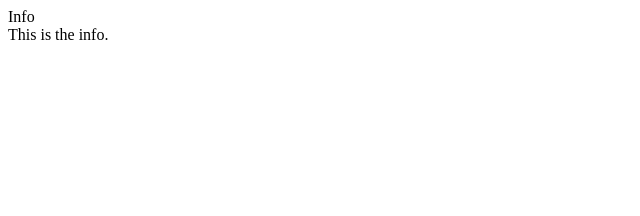
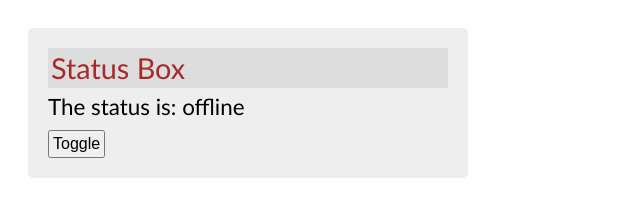
Before and after one commit to edwardtanguay/javascript-classes-methods-eventhandlers, a website with bundled scripts: page index.html in a window 1280 px wide. Shown: the whole page, without its empty margins (0-640 px from the left). Built offline with nearby package versions, Linux system fonts and the light colour scheme.

Commit message:
finished

```diff
--- /dev/null
+++ b/css/main.css
@@ -0,0 +1,26 @@
+body {
+	font-family: 'Gill Sans', 'Gill Sans MT', Calibri, 'Trebuchet MS', sans-serif;
+	font-size: 1.4rem;
+	padding: 20px;
+}
+
+div.infoBox {
+	background: #eee;
+	padding: 20px;
+	width: 400px;
+	border-radius: 5px;
+}
+
+div.title {
+	font-size: 1.8rem;
+	color: brown;
+	background: #ddd;
+	padding: 3px;
+	margin: 0 0 5px 0;
+}
+
+button {
+	margin: 10px 0 0 0;
+	font-size: 1rem;
+	padding: 3px;
+}
--- a/index.html
+++ b/index.html
@@ -8,5 +8,6 @@
 </head>
 <body>
 	<div class="content"></div>
+	<link rel="stylesheet" href="./css/main.css" defer>
 </body>
 </html>
--- a/js/InfoBox.js
+++ /dev/null
@@ -1,16 +0,0 @@
-export class InfoBox {
-	constructor(title, body) {
-		this.document = document;
-		this.title = title;
-		this.body = body;
-	}
-
-	display() {
-		return `
-			<div className="infoBox">
-		<div className="title">${this.title}</div>
-		<div className="body">${this.body}</div>
-			</div>
-			`;
-	}
-}
--- /dev/null
+++ b/js/StatusBox.js
@@ -0,0 +1,28 @@
+export class StatusBox {
+	constructor(parentElem, status = 'offline') {
+		this.parentElem = parentElem;
+		this.status = status;
+
+		this.parentElem.innerHTML += this.getHtml();
+
+		this.buttonElem = this.parentElem.querySelector('button');
+		this.statusElem = this.parentElem.querySelector('span.status');
+
+		this.buttonElem.addEventListener('click', this.toggle);
+	}
+
+	toggle = () => {
+		this.status = this.status === 'online' ? 'offline' : 'online';
+		this.statusElem.innerHTML = this.status;
+	}
+
+	getHtml() {
+		return `
+<div class="infoBox">
+	<div class="title">Status Box</div>
+	<div class="body">The status is: <span class="status">${this.status}</span></div>
+	<button>Toggle</button>
+</div>
+			`;
+	}
+}
--- a/js/main.js
+++ b/js/main.js
@@ -1,7 +1,5 @@
-import './InfoBox.js';
-import { InfoBox } from './InfoBox.js';
+import { StatusBox } from './StatusBox.js';
 
-const contentElem = document.querySelector('.content');
-const infoBox = new InfoBox('Info', 'This is the info.');
-
-contentElem.innerHTML = infoBox.display();
+	const contentElem = document.querySelector('.content');
+	const statusBox = new StatusBox(contentElem);
+	// statusBox.toggle(); // works
```
Also changed, not shown: dev/codeThatDidntWork.txt (added, +15 -0 lines).
